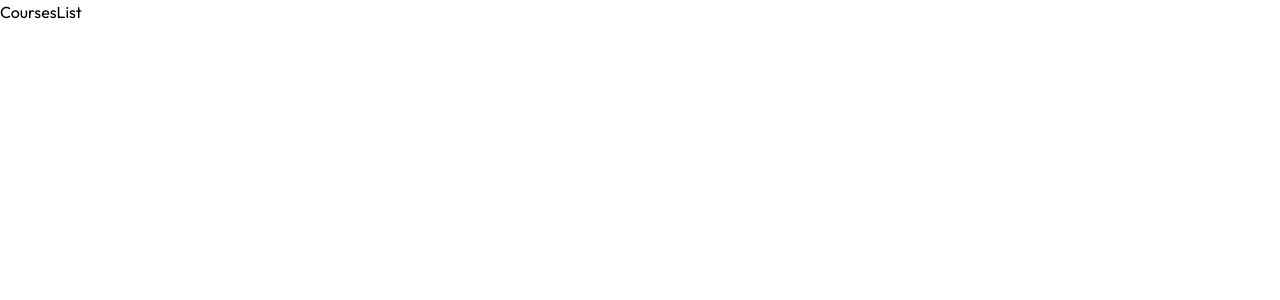
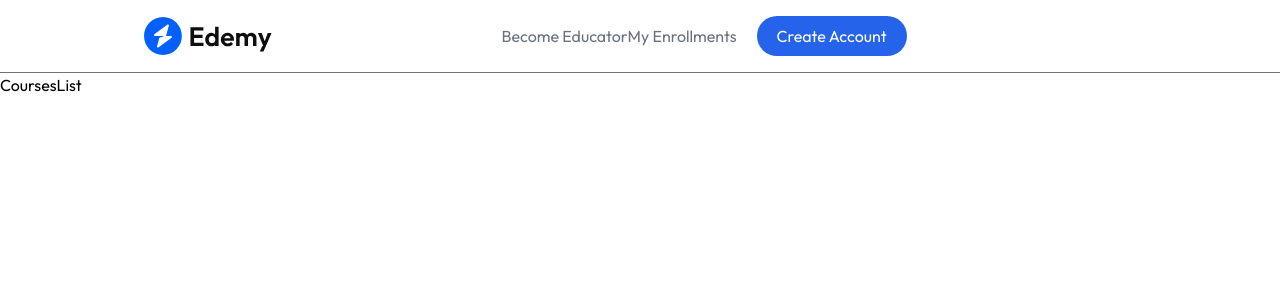
Before and after one commit to juhinagpure/LMS, a React (Vite) app in the folder client/: page /course-list in a window 1280 px wide. Shown: the top 300 px of the page. Built offline with nearby package versions, Linux system fonts and the light colour scheme; a web font is replaced by a local one.

Commit message:
add Navbar component to App and enhance styling based on route

```diff
--- a/client/src/App.jsx
+++ b/client/src/App.jsx
@@ -1,5 +1,6 @@
-import { Route, Routes } from "react-router-dom";
+import { Route, Routes, useMatch } from "react-router-dom";
 import Loading from "./components/student/Loading";
+import Navbar from "./components/student/Navbar";
 import AddCourse from "./pages/educator/AddCourse";
 import Dashboard from "./pages/educator/Dashboard";
 import Educator from "./pages/educator/Educator";
@@ -11,8 +12,12 @@
 import MyEnrollments from "./pages/student/MyEnrollments";
 import Player from "./pages/student/Player";
 const App = () => {
+  const isEducatorRoute = useMatch("/educator/*");
+
   return (
-    <div>
+    <div className="text-default min-h-screen bg-white">
+      {!isEducatorRoute && <Navbar />}
+
       <Routes>
         <Route path="/" element={<Home />} />
         <Route path="/course-list" element={<CoursesList />} />
--- a/client/src/components/student/Navbar.jsx
+++ b/client/src/components/student/Navbar.jsx
@@ -1,17 +1,28 @@
-import assets from "../../assets/assets";
+import { Link } from "react-router-dom";
+import { assets } from "../../assets/assets";
 
 const Navbar = () => {
+  const isCourseListPage = location.pathname.includes("/course-list");
+
   return (
-    <div>
+    <div
+      className={`flex items-center justify-between px-4 sm:px-10 md:px-14 lg:px-36 border-b border-gray-500 py-4 ${
+        isCourseListPage ? "bg-white" : "bg-cyan-100/70"
+      }`}
+    >
       <img
         src={assets.logo}
         alt="Logo"
         className="w-28 lg:w-32 cursor-pointer"
       />
-      <div className="hidden md:flex items-center gap-5 text=gray-500">
+      <div className="hidden md:flex items-center gap-5 text-gray-500">
         <div>
           <button>Become Educator</button>
+          <Link to="/my-enrollments">My Enrollments</Link>
         </div>
+        <button className="bg-blue-600 text-white px-5 py-2 rounded-full">
+          Create Account
+        </button>
       </div>
       <div></div>
     </div>
```
